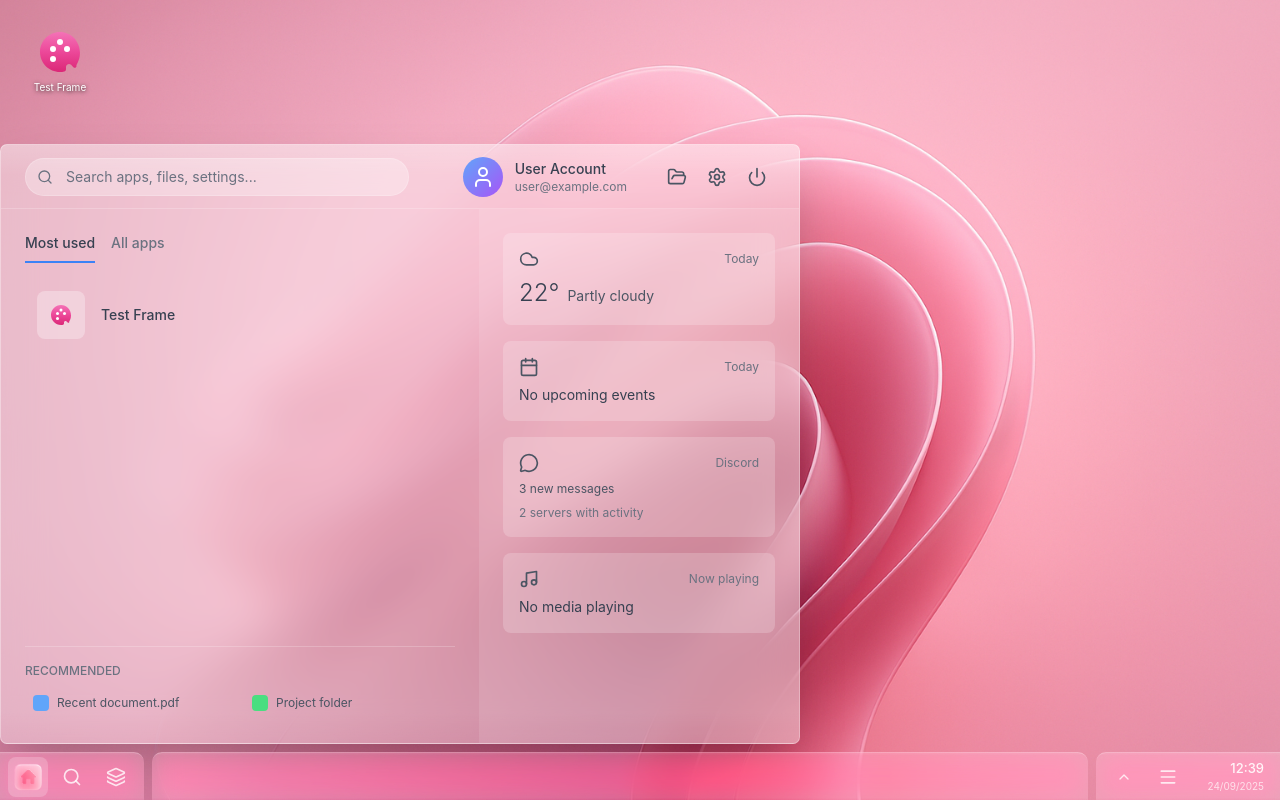
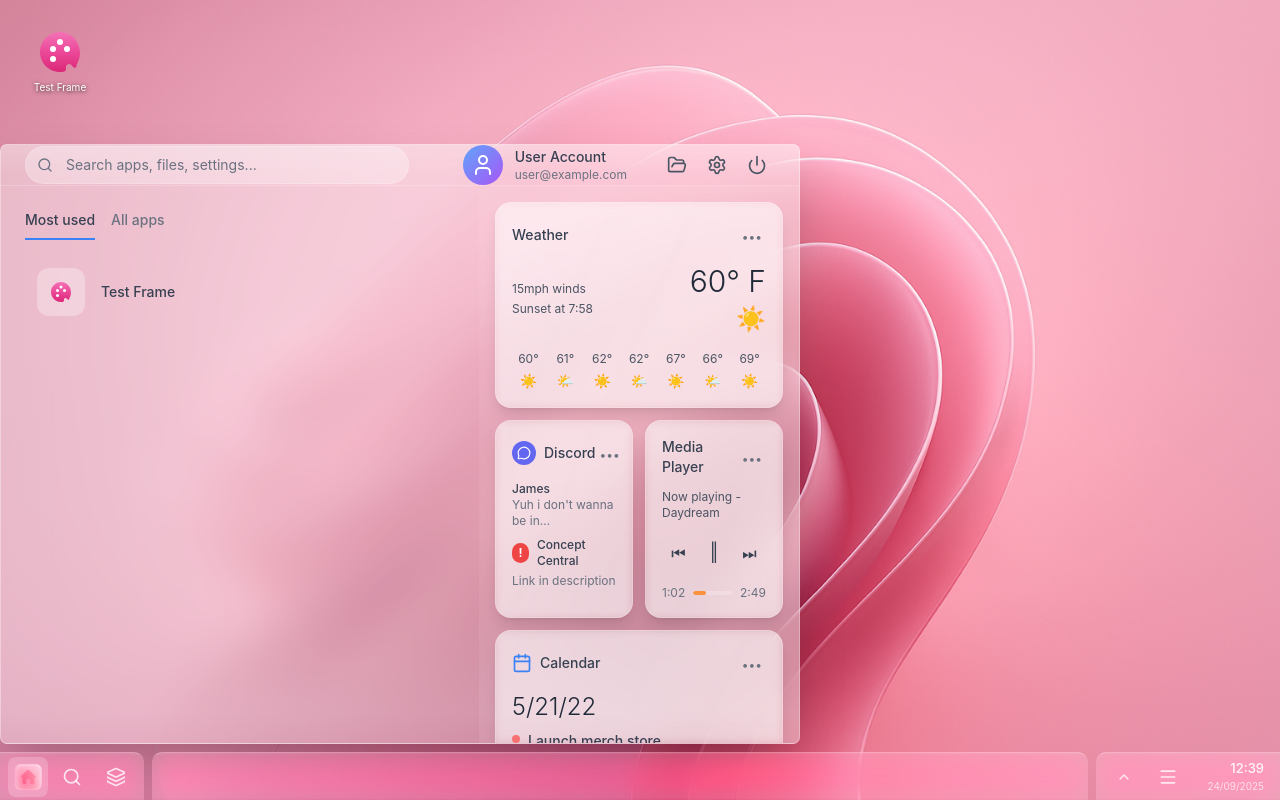
Before and after one commit to gtolontop/portfolio-desktop-style, a Next.js app: page / in a window 1280 px wide. Both pictures are taken after a click on the button 28 px from the left and 776 px from the top of the page. Built offline with nearby package versions, Linux system fonts and the light colour scheme.

Commit message:
Enhance StartMenu component with improved widget layouts, styling, and functionality

```diff
--- a/src/components/StartMenu.tsx
+++ b/src/components/StartMenu.tsx
@@ -172,16 +172,16 @@ export default function StartMenu({ isOpen, onClose }: StartMenuProps) {
           </div>
 
           {/* Apps List */}
-          <div className="flex-1 overflow-y-auto space-y-2">
+          <div className="flex-1 overflow-y-auto space-y-2 pr-2">
             {(activeTab === 'most-used' ? mostUsedApps : allApps).map((app) => (
               <button
                 key={app.id}
                 onClick={() => handleAppClick(app.id)}
-                className="w-full flex items-center gap-4 p-3 rounded-lg
+                className="w-full flex items-center gap-4 p-3 rounded-xl
                          hover:bg-white/20 transition-all text-left group"
               >
                 <div className="w-12 h-12 flex items-center justify-center
-                              bg-white/30 rounded-lg group-hover:bg-white/40
+                              bg-white/30 rounded-xl group-hover:bg-white/40
                               transition-colors">
                   {typeof app.icon === 'string' ? (
                     <span className="text-xl">{app.icon}</span>
@@ -203,12 +203,12 @@ export default function StartMenu({ isOpen, onClose }: StartMenuProps) {
           <div className="mt-4 pt-4 border-t border-white/20">
             <h3 className="text-xs font-medium text-gray-500 uppercase mb-2">Recommended</h3>
             <div className="grid grid-cols-2 gap-2">
-              <button className="flex items-center gap-2 p-2 rounded hover:bg-white/20 text-xs text-gray-600">
-                <span className="w-4 h-4 bg-blue-400 rounded"></span>
+              <button className="flex items-center gap-2 p-2 rounded-lg hover:bg-white/20 text-xs text-gray-600">
+                <span className="w-4 h-4 bg-blue-400 rounded-md"></span>
                 Recent document.pdf
               </button>
-              <button className="flex items-center gap-2 p-2 rounded hover:bg-white/20 text-xs text-gray-600">
-                <span className="w-4 h-4 bg-green-400 rounded"></span>
+              <button className="flex items-center gap-2 p-2 rounded-lg hover:bg-white/20 text-xs text-gray-600">
+                <span className="w-4 h-4 bg-green-400 rounded-md"></span>
                 Project folder
               </button>
             </div>
@@ -216,47 +216,132 @@ export default function StartMenu({ isOpen, onClose }: StartMenuProps) {
         </div>
 
         {/* Right Section - Widgets */}
-        <div className="w-80 bg-white/10 p-6 space-y-4">
-          {/* Weather Widget */}
-          <div className="bg-white/20 rounded-lg p-4">
-            <div className="flex items-center justify-between mb-2">
-              <Cloud className="w-5 h-5 text-gray-600" />
-              <span className="text-xs text-gray-500">Today</span>
+        <div className="w-80 p-4 space-y-3 bg-gradient-to-br from-white/5 to-white/10">
+          {/* Weather Widget - Large Rectangle */}
+          <div className="bg-white/30 backdrop-blur-sm rounded-2xl p-4 shadow-lg border border-white/20">
+            <div className="flex items-center justify-between mb-3">
+              <h3 className="text-sm font-medium text-gray-700">Weather</h3>
+              <button className="p-1 hover:bg-white/20 rounded-lg transition-colors">
+                <span className="text-gray-500 text-xs">•••</span>
+              </button>
             </div>
-            <div className="flex items-baseline gap-2">
-              <span className="text-2xl font-light text-gray-700">22°</span>
-              <span className="text-sm text-gray-600">Partly cloudy</span>
+            <div className="flex items-center justify-between">
+              <div>
+                <div className="text-xs text-gray-600 mb-1">15mph winds</div>
+                <div className="text-xs text-gray-600">Sunset at 7:58</div>
+              </div>
+              <div className="text-right">
+                <div className="text-3xl font-light text-gray-800">60° F</div>
+                <div className="flex items-center justify-end gap-1 mt-1">
+                  <span className="text-2xl">☀️</span>
+                </div>
+              </div>
+            </div>
+            <div className="grid grid-cols-7 gap-1 mt-4">
+              {['60°', '61°', '62°', '62°', '67°', '66°', '69°'].map((temp, i) => (
+                <div key={i} className="text-center">
+                  <div className="text-xs text-gray-600">{temp}</div>
+                  <div className="text-sm mt-1">{i % 2 === 0 ? '☀️' : '🌤️'}</div>
+                </div>
+              ))}
             </div>
           </div>
 
-          {/* Calendar Widget */}
-          <div className="bg-white/20 rounded-lg p-4">
-            <div className="flex items-center justify-between mb-2">
-              <Calendar className="w-5 h-5 text-gray-600" />
-              <span className="text-xs text-gray-500">Today</span>
+          {/* Row with Discord and Media Player */}
+          <div className="grid grid-cols-2 gap-3">
+            {/* Discord Widget */}
+            <div className="bg-white/30 backdrop-blur-sm rounded-2xl p-4 shadow-lg border border-white/20">
+              <div className="flex items-center justify-between mb-3">
+                <div className="flex items-center gap-2">
+                  <div className="w-6 h-6 bg-indigo-500 rounded-full flex items-center justify-center">
+                    <MessageCircle className="w-3.5 h-3.5 text-white" />
+                  </div>
+                  <h3 className="text-sm font-medium text-gray-700">Discord</h3>
+                </div>
+                <button className="p-1 hover:bg-white/20 rounded-lg transition-colors">
+                  <span className="text-gray-500 text-xs">•••</span>
+                </button>
+              </div>
+              <div className="space-y-2">
+                <div>
+                  <div className="text-xs font-medium text-gray-700">James</div>
+                  <div className="text-xs text-gray-500">Yuh i don't wanna be in...</div>
+                </div>
+                <div className="mt-3">
+                  <div className="flex items-center gap-2">
+                    <div className="w-5 h-5 bg-red-500 rounded-full flex items-center justify-center">
+                      <span className="text-xs text-white font-bold">!</span>
+                    </div>
+                    <div className="text-xs font-medium text-gray-700">Concept Central</div>
+                  </div>
+                  <div className="text-xs text-gray-500 mt-1">Link in description</div>
+                </div>
+              </div>
             </div>
-            <div className="text-sm text-gray-700">No upcoming events</div>
-          </div>
 
-          {/* Discord Notifications */}
-          <div className="bg-white/20 rounded-lg p-4">
-            <div className="flex items-center justify-between mb-2">
-              <MessageCircle className="w-5 h-5 text-gray-600" />
-              <span className="text-xs text-gray-500">Discord</span>
-            </div>
-            <div className="space-y-2">
-              <div className="text-xs text-gray-600">3 new messages</div>
-              <div className="text-xs text-gray-500">2 servers with activity</div>
+            {/* Media Player Widget */}
+            <div className="bg-white/30 backdrop-blur-sm rounded-2xl p-4 shadow-lg border border-white/20">
+              <div className="flex items-center justify-between mb-3">
+                <h3 className="text-sm font-medium text-gray-700">Media Player</h3>
+                <button className="p-1 hover:bg-white/20 rounded-lg transition-colors">
+                  <span className="text-gray-500 text-xs">•••</span>
+                </button>
+              </div>
+              <div className="space-y-3">
+                <div className="text-xs text-gray-600">Now playing - Daydream</div>
+                <div className="flex items-center justify-center gap-3 my-4">
+                  <button className="p-1.5 hover:bg-white/20 rounded-lg transition-colors">
+                    <span className="text-gray-700">⏮</span>
+                  </button>
+                  <button className="p-1.5 hover:bg-white/20 rounded-lg transition-colors">
+                    <span className="text-gray-700 text-lg">‖</span>
+                  </button>
+                  <button className="p-1.5 hover:bg-white/20 rounded-lg transition-colors">
+                    <span className="text-gray-700">⏭</span>
+                  </button>
+                </div>
+                <div className="flex items-center gap-2 text-xs text-gray-500">
+                  <span>1:02</span>
+                  <div className="flex-1 h-1 bg-white/20 rounded-full overflow-hidden">
+                    <div className="w-1/3 h-full bg-orange-400 rounded-full"></div>
+                  </div>
+                  <span>2:49</span>
+                </div>
+              </div>
             </div>
           </div>
 
-          {/* Media Player */}
-          <div className="bg-white/20 rounded-lg p-4">
-            <div className="flex items-center justify-between mb-2">
-              <Music className="w-5 h-5 text-gray-600" />
-              <span className="text-xs text-gray-500">Now playing</span>
+          {/* Calendar Widget - Large Square */}
+          <div className="bg-white/30 backdrop-blur-sm rounded-2xl p-4 shadow-lg border border-white/20">
+            <div className="flex items-center justify-between mb-3">
+              <div className="flex items-center gap-2">
+                <Calendar className="w-5 h-5 text-blue-500" />
+                <h3 className="text-sm font-medium text-gray-700">Calendar</h3>
+              </div>
+              <button className="p-1 hover:bg-white/20 rounded-lg transition-colors">
+                <span className="text-gray-500 text-xs">•••</span>
+              </button>
             </div>
-            <div className="text-sm text-gray-700">No media playing</div>
+            <div className="text-2xl font-light text-gray-800 mb-2">5/21/22</div>
+            <div className="space-y-2">
+              <div className="flex items-start gap-2">
+                <div className="w-2 h-2 bg-red-400 rounded-full mt-1"></div>
+                <div>
+                  <div className="text-sm font-medium text-gray-700">Launch merch store</div>
+                  <div className="text-xs text-gray-500">Community designed merch!</div>
+                </div>
+              </div>
+              <div className="flex items-start gap-2">
+                <div className="w-2 h-2 bg-orange-400 rounded-full mt-1"></div>
+                <div>
+                  <div className="text-sm font-medium text-gray-700">Give update to Twitter</div>
+                  <div className="text-xs text-gray-500">@Concept_Central</div>
+                </div>
+              </div>
+            </div>
+            <button className="mt-3 text-center w-full">
+              <span className="text-2xl text-gray-400">+</span>
+            </button>
           </div>
         </div>
       </div>
```
